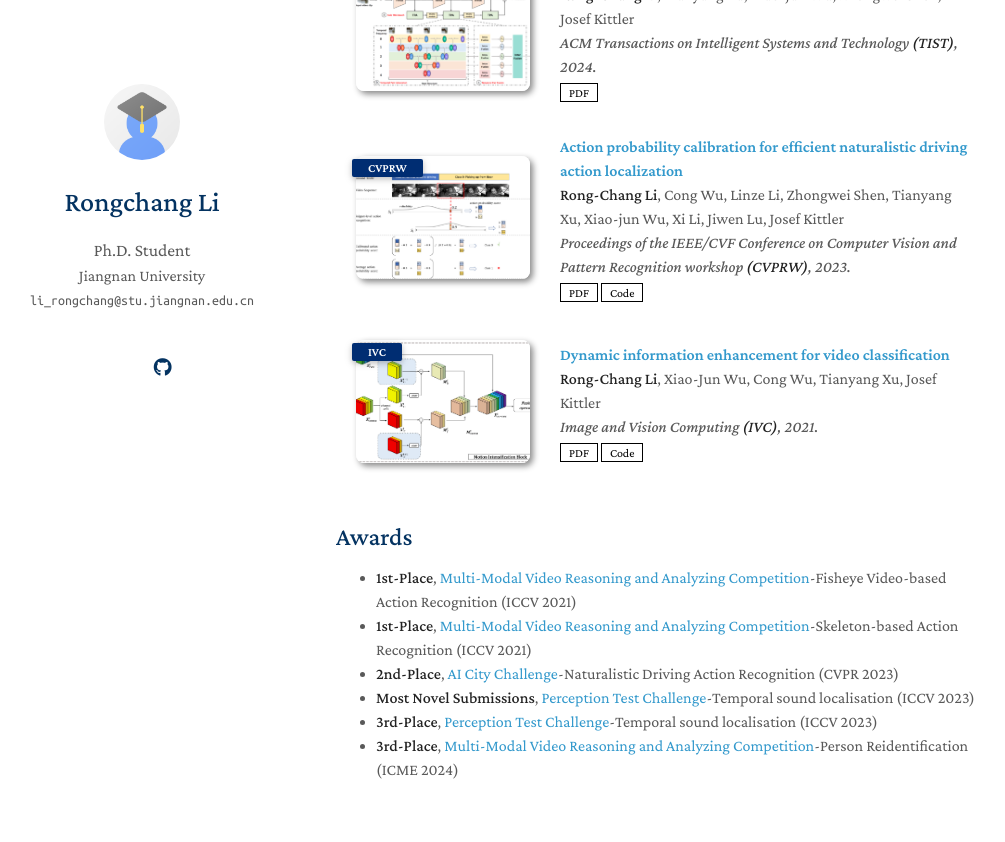
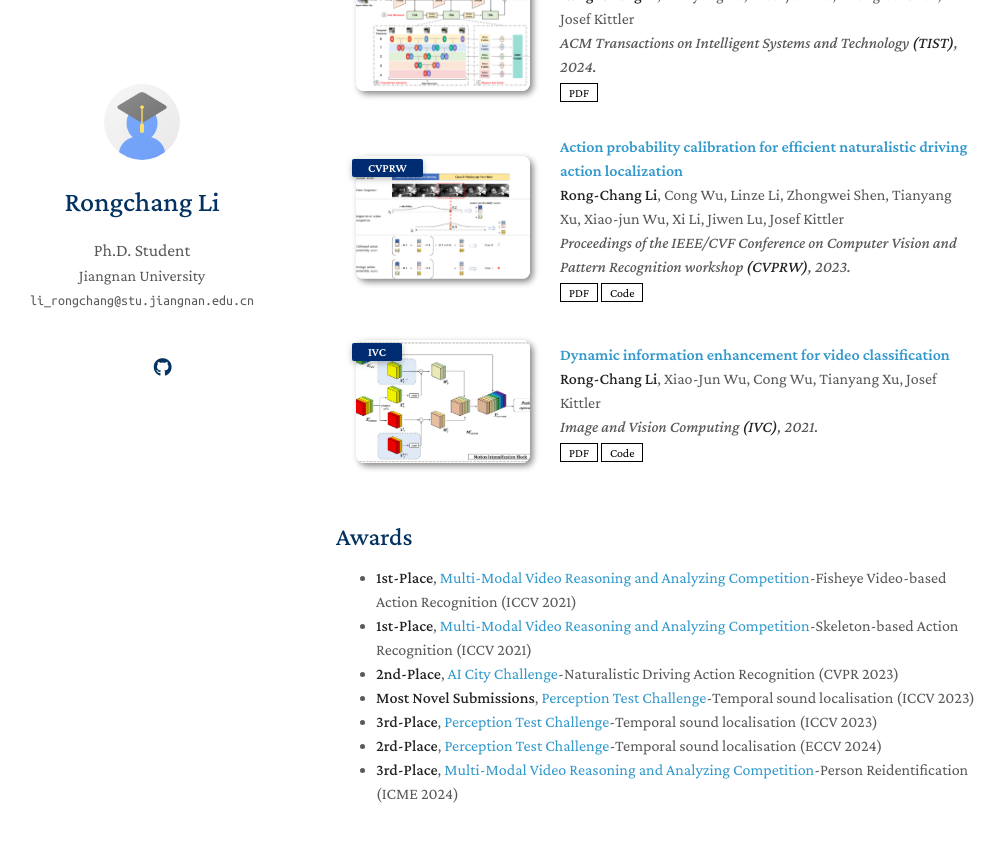
Before and after one commit to RongchangLi/RongchangLi.github.io, a Jekyll site: the page built from index.md, in a window 1280 px wide and 900 px high, scrolled down 554 px. Shown: the top 842 px of the window, without its empty margins (134-1139 px from the left). Built offline with Jekyll 4.4.1, drawn with Linux system fonts in a browser that asks for light colours; nearby versions of some CDN libraries; a style sheet for code colours, icons or effects is not loaded; our own code applies the rules of GitHub Pages for plain Markdown files.

Commit message:
Update awards.md

```diff
--- a/_includes/awards.md
+++ b/_includes/awards.md
@@ -5,4 +5,5 @@
 - **2nd-Place**, [AI City Challenge](https://www.aicitychallenge.org/2023-ai-city-challenge/)-Naturalistic Driving Action Recognition (CVPR 2023)
 - **Most Novel Submissions**, [Perception Test Challenge](https://ptchallenge-workshop.github.io/challenge2023.html)-Temporal sound localisation (ICCV 2023)
 - **3rd-Place**, [Perception Test Challenge](https://ptchallenge-workshop.github.io/challenge2023.html)-Temporal sound localisation (ICCV 2023)
+- **2rd-Place**, [Perception Test Challenge](https://ptchallenge-workshop.github.io/)-Temporal sound localisation (ECCV 2024)
 - **3rd-Place**, [Multi-Modal Video Reasoning and Analyzing Competition](https://sutdcv.github.io/MMVRAC/)-Person Reidentification (ICME 2024)
```
